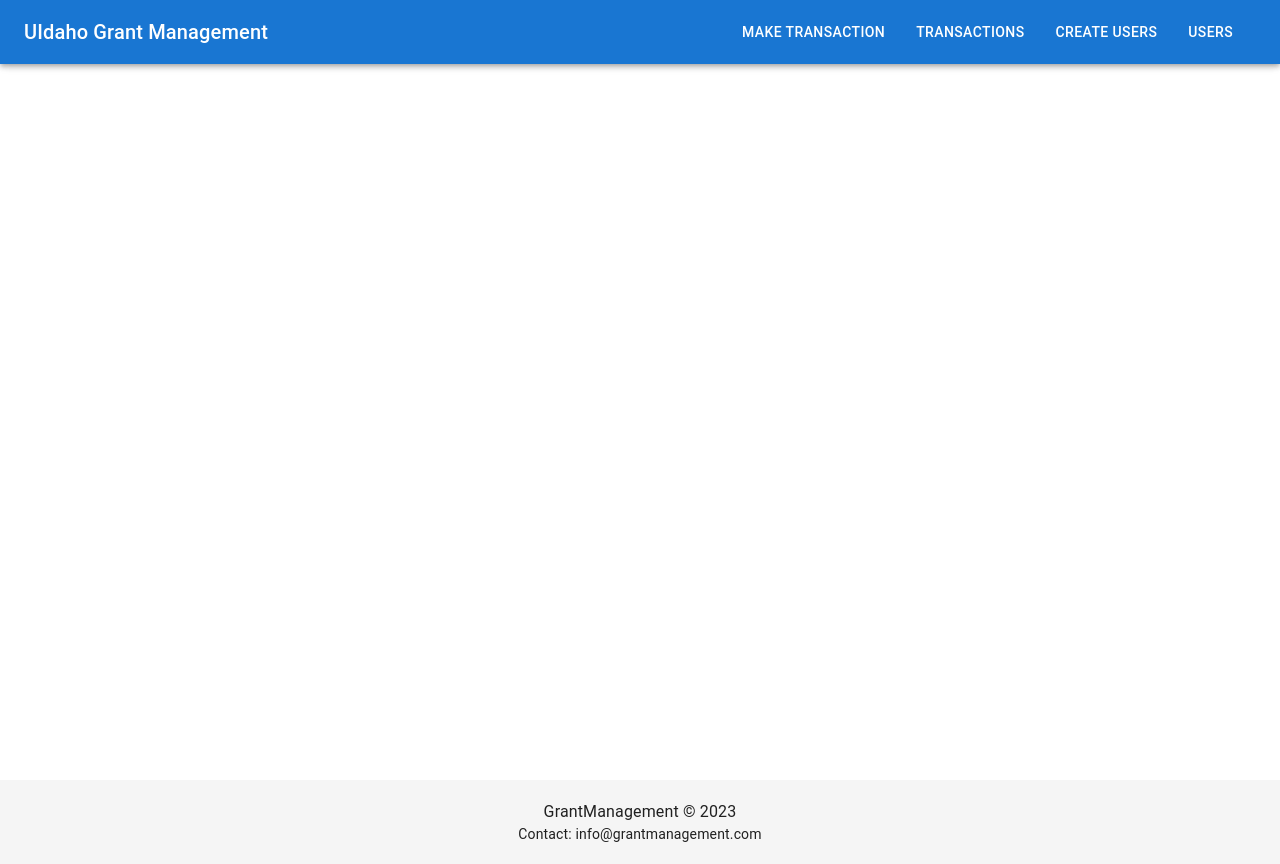
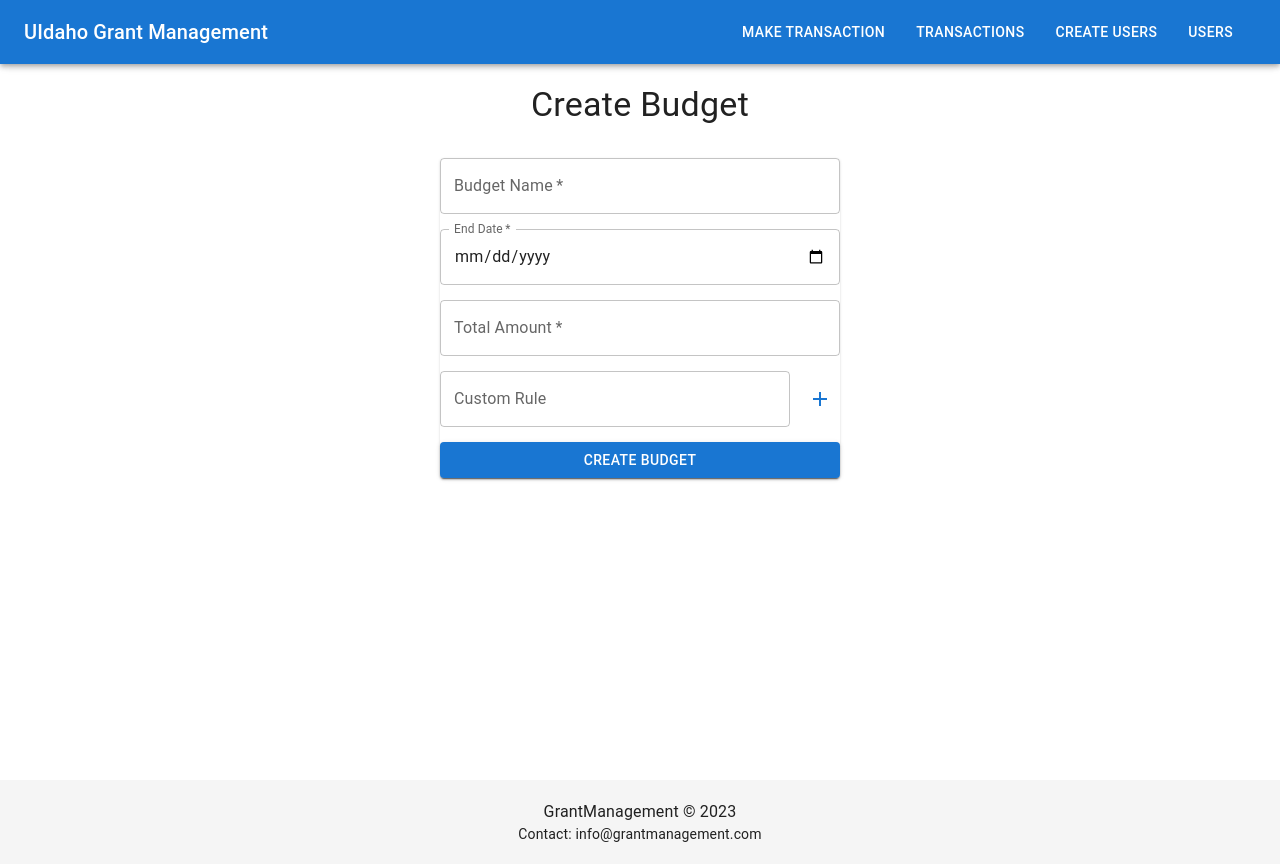
Before and after one commit to JosephPBaruch/grantManager, a React (Vite) app in the folder client/: page /create-budget in a window 1280 px wide. Built offline with nearby package versions, Linux system fonts and the light colour scheme.

Commit message:
CreateBudget

```diff
--- a/client/package.json
+++ b/client/package.json
@@ -12,6 +12,7 @@
   "dependencies": {
     "@emotion/react": "^11.14.0",
     "@emotion/styled": "^11.14.0",
+    "@mui/icons-material": "^6.4.7",
     "@mui/material": "^6.4.3",
     "@mui/styles": "^6.4.2",
     "react": "^18.3.1",
--- a/client/src/App.tsx
+++ b/client/src/App.tsx
@@ -5,6 +5,8 @@ import ListUsers from './Components/ListUsers';
 import CreateUser from './Components/CreateUser';
 import { makeStyles } from '@mui/styles';
 import { AppBar, Toolbar, Typography, Button, CssBaseline, Container } from '@mui/material';
+import SignIn from './Components/SignIn';
+import CreateBudget from './Components/CreateBudget';
 
 const useStyles = makeStyles({
   root: {
@@ -82,6 +84,8 @@ function App() {
             <Route path="/list-transactions" element={<ViewTransactions />} />
             <Route path="/list-users" element={<ListUsers />} />
             <Route path="/users" element={<CreateUser />} />
+            <Route path="/sign-in" element={<SignIn />} />
+            <Route path="/create-budget" element={<CreateBudget />} />
           </Routes>
         </div>
         <footer className={classes.footer}>
--- /dev/null
+++ b/client/src/Components/CreateBudget.tsx
@@ -0,0 +1,122 @@
+import { Container, Typography, Paper, TextField, Button, IconButton } from "@mui/material";
+import { useState } from "react";
+import { makeStyles } from '@mui/styles';
+import AddIcon from '@mui/icons-material/Add';
+
+const useStyles = makeStyles({
+  root: {
+    display: 'flex',
+    flexDirection: 'column',
+    alignItems: 'center',
+    gap: '20px',
+    marginTop: '20px',
+  },
+  form: {
+    display: 'flex',
+    flexDirection: 'column',
+    gap: '15px',
+    width: '100%',
+    maxWidth: '400px',
+  },
+  formField: {
+    width: '100%',
+  },
+  submitButton: {
+    marginTop: '10px',
+  },
+  customRule: {
+    display: 'flex',
+    alignItems: 'center',
+    gap: '10px',
+  },
+});
+
+function CreateBudget() {
+  const classes = useStyles();
+  const [budgetName, setBudgetName] = useState('');
+  const [endDate, setEndDate] = useState('');
+  const [totalAmount, setTotalAmount] = useState('');
+  const [customRules, setCustomRules] = useState<string[]>([]);
+  const [newRule, setNewRule] = useState('');
+
+  const handleSubmit = (event: React.FormEvent) => {
+    event.preventDefault();
+    // Handle create budget logic her
+    console.log('Budget Name:', budgetName);
+    console.log('End Date:', endDate);
+    console.log('Total Amount:', totalAmount);
+    console.log('Custom Rules:', customRules);
+  };
+
+  const handleAddRule = () => {
+    if (newRule.trim()) {
+      setCustomRules([...customRules, newRule]);
+      setNewRule('');
+    }
+  };
+
+  return (
+    <Container maxWidth="sm" className={classes.root}>
+      <Typography variant="h4" component="h1" gutterBottom>
+        Create Budget
+      </Typography>
+      <Paper className={classes.form} component="form" onSubmit={handleSubmit}>
+        <TextField
+          label="Budget Name"
+          variant="outlined"
+          className={classes.formField}
+          value={budgetName}
+          onChange={(e) => setBudgetName(e.target.value)}
+          required
+        />
+        <TextField
+          label="End Date"
+          type="date"
+          variant="outlined"
+          className={classes.formField}
+          InputLabelProps={{ shrink: true }}
+          value={endDate}
+          onChange={(e) => setEndDate(e.target.value)}
+          required
+        />
+        <TextField
+          label="Total Amount"
+          type="number"
+          variant="outlined"
+          className={classes.formField}
+          value={totalAmount}
+          onChange={(e) => setTotalAmount(e.target.value)}
+          required
+        />
+        <div className={classes.customRule}>
+          <TextField
+            label="Custom Rule"
+            variant="outlined"
+            className={classes.formField}
+            value={newRule}
+            onChange={(e) => setNewRule(e.target.value)}
+          />
+          <IconButton color="primary" onClick={handleAddRule}>
+            <AddIcon />
+          </IconButton>
+        </div>
+        {customRules.map((rule, index) => (
+          <Typography key={index} variant="body2">
+            {rule}
+            {/* This will be corrected later on to actually create rules */}
+          </Typography>
+        ))}
+        <Button
+          type="submit"
+          variant="contained"
+          color="primary"
+          className={classes.submitButton}
+        >
+          Create Budget
+        </Button>
+      </Paper>
+    </Container>
+  );
+}
+
+export default CreateBudget;
--- /dev/null
+++ b/client/src/Components/SignIn.tsx
@@ -0,0 +1,76 @@
+import { Container, Typography, Paper, TextField, Button } from "@mui/material";
+import { useState } from "react";
+import { makeStyles } from '@mui/styles';
+
+const useStyles = makeStyles({
+  root: {
+    display: 'flex',
+    flexDirection: 'column',
+    alignItems: 'center',
+    gap: '20px',
+    marginTop: '20px',
+  },
+  form: {
+    display: 'flex',
+    flexDirection: 'column',
+    gap: '15px',
+    width: '100%',
+    maxWidth: '400px',
+  },
+  formField: {
+    width: '100%',
+  },
+  submitButton: {
+    marginTop: '10px',
+  },
+});
+
+function SignIn() {
+  const classes = useStyles();
+  const [email, setEmail] = useState('');
+  const [password, setPassword] = useState('');
+
+  const handleSubmit = (event: React.FormEvent) => {
+    event.preventDefault();
+    // Fetch Here
+    console.log('Email:', email);
+    console.log('Password:', password);
+  };
+
+  return (
+    <Container maxWidth="sm" className={classes.root}>
+      <Typography variant="h4" component="h1" gutterBottom>
+        Sign In
+      </Typography>
+      <Paper className={classes.form} component="form" onSubmit={handleSubmit}>
+        <TextField
+          label="Email"
+          variant="outlined"
+          className={classes.formField}
+          value={email}
+          onChange={(e) => setEmail(e.target.value)}
+          required
+        />
+        <TextField
+          label="Password"
+          type="password"
+          variant="outlined"
+          className={classes.formField}
+          value={password}
+          onChange={(e) => setPassword(e.target.value)}
+          required
+        />
+        <Button
+          type="submit"
+          variant="contained"
+          color="primary"
+          className={classes.submitButton}
+        >
+          Sign In
+        </Button>
+      </Paper>
+    </Container>
+  );
+}
+
+export default SignIn;
```
Also changed, not shown: 1 other file (tests, documents, lock files or other folders).
